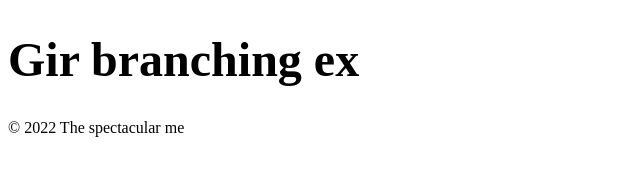
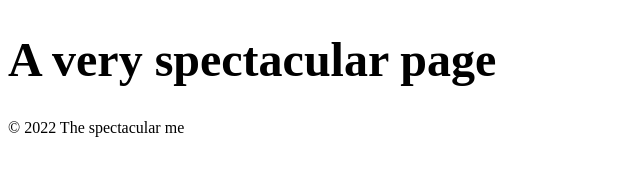
Before and after one commit to ArtemAntonenko0504/day_8_brenching, a plain HTML site: page index.html in a window 1280 px wide. Shown: the whole page, without its empty margins (0-640 px from the left). Drawn offline with Linux system fonts and the light colour scheme.

Commit message:
changes in h1 A very spectacular page

```diff
--- a/index.html
+++ b/index.html
@@ -7,8 +7,7 @@
     <link rel="stylesheet" href="style.css" />
 </head>
 <body>
-    <h1> Gir branching ex
-    </h1>
+    <h1> A very spectacular page</h1>
 
     <footer>
         &copy; 2022 The spectacular me
```
